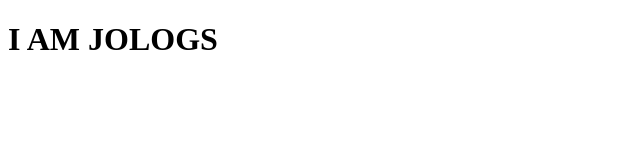
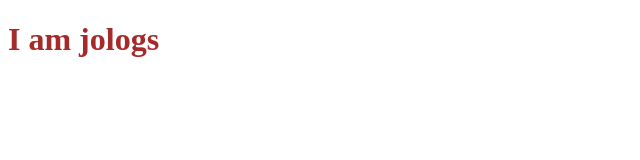
Before and after one commit to Jologscodes/IT24-Assesment, a plain HTML site: page index.html in a window 1280 px wide. Shown: the whole page, without its empty margins (0-640 px from the left). Drawn offline with Linux system fonts and the light colour scheme.

Commit message:
colors added

```diff
--- a/index.html
+++ b/index.html
@@ -6,6 +6,6 @@
     <title>Document</title>
 </head>
 <body>
-    <h1>I AM JOLOGS</h1>
+    <h1 style="color: brown;">I am jologs</h1>
 </body>
 </html>
```
